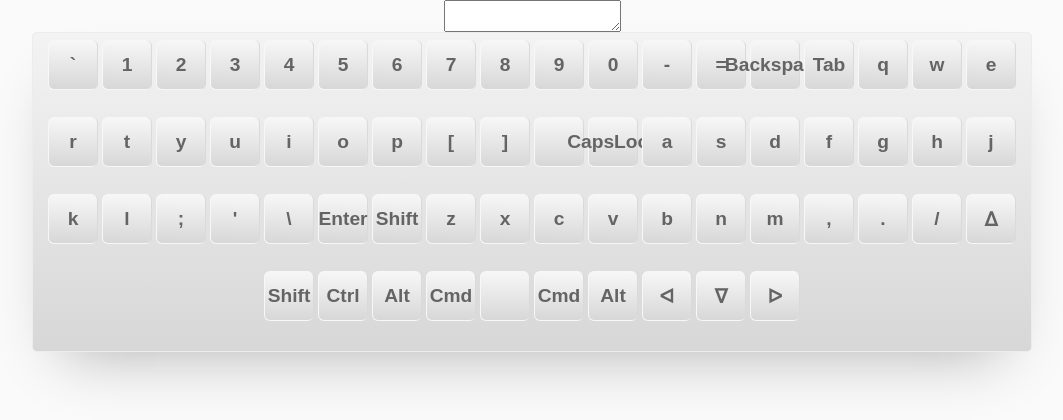
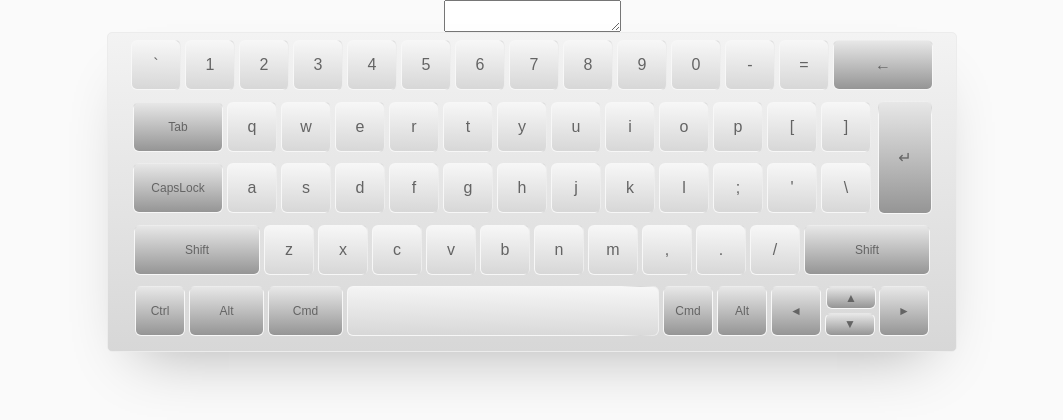
Before and after one commit to AlinaTsydzik/virtual-keyboard, a website: page index.html in a window 1280 px wide. Shown: the whole page, without its empty margins (108-1171 px from the left). Drawn offline with Linux system fonts and the light colour scheme.

Commit message:
feat: add id for button and personalize style for system button

```diff
--- a/src/index.js
+++ b/src/index.js
@@ -26,7 +26,6 @@ const keyCode = [
   'KeyP',
   'BracketLeft',
   'BracketRight',
-  'Delete',
   'CapsLock',
   'KeyA',
   'KeyS',
@@ -80,7 +79,7 @@ const keyValueObj = {
     Digit0: '0',
     Minus: '-',
     Equal: '=',
-    Backspace: 'Backspace',
+    Backspace: '←',
     Tab: 'Tab',
     KeyQ: 'q',
     KeyW: 'w',
@@ -107,7 +106,7 @@ const keyValueObj = {
     Semicolon: ';',
     Quote: '\'',
     Backslash: '\\',
-    Enter: 'Enter',
+    Enter: '↵',
     ShiftLeft: 'Shift',
     KeyZ: 'z',
     KeyX: 'x',
@@ -119,7 +118,7 @@ const keyValueObj = {
     Comma: ',',
     Period: '.',
     Slash: '/',
-    ArrowUp: 'ᐃ',
+    ArrowUp: '▲',
     ShiftRight: 'Shift',
     ControlLeft: 'Ctrl',
     AltLeft: 'Alt',
@@ -127,9 +126,9 @@ const keyValueObj = {
     Space: '',
     CommandRight: 'Cmd',
     AltRight: 'Alt',
-    ArrowLeft: 'ᐊ',
-    ArrowDown: 'ᐁ',
-    ArrowRight: 'ᐅ',
+    ArrowLeft: '◄',
+    ArrowDown: '▼',
+    ArrowRight: '►',
   },
   enCaps: {
     Backquote: '`',
@@ -483,7 +482,7 @@ function createKeyboardLayout() {
 function createKeyboardBtns() {
   for (let i = 0; i < keyCode.length; i += 1) {
     keyboardContainer.insertAdjacentHTML('beforeend', `
-        <button id="${keyCode[i]}" class="btn" data-key="${keyCode[i]}"></button>`);
+        <button id="${keyCode[i]}" class="btn  btn-id${i}" data-key="${keyCode[i]}"></button>`);
   }
   createKeyboardLayout();
 }
--- a/src/sass/style.scss
+++ b/src/sass/style.scss
@@ -1,3 +1,7 @@
+$bg-btn: linear-gradient(181deg,#f7f7f7,#d7d7d7) padding-box,linear-gradient(270deg,#f1f1f1, #d7d7d7,#f7f7f7 12%) border-box;;
+$bg-system-btn: linear-gradient(180deg,#e7e7e7,#959595) padding-box,linear-gradient(180deg,#f1f1f1, #d7d7d7,#f7f7f7 12%) border-box;
+$bg-active-btn: #f8bd26;
+
 * {
   box-sizing: border-box;
   margin: 0;
@@ -16,11 +20,12 @@ body {
 }
 
 .keyboard-container {
+    position: relative;
     display: flex;
     justify-content: center;
     flex-wrap: wrap;
     padding: 5px;
-    max-width: 1000px;
+    max-width: 850px;
     height: 320px;
     background: linear-gradient(180deg,#f3f3f3,#d7d7d7);
     border: 1px solid #ececec;
@@ -36,9 +41,99 @@ body {
     height: 50px;
     border: 1px solid transparent;
     border-radius: 6px;
-    background: linear-gradient(181deg,#f7f7f7,#d7d7d7) padding-box,linear-gradient(270deg,#d7d7d7,#f7f7f7 12%) border-box;
-    font-size: 1.2rem;
-    font-weight: 600;
+    background: $bg-btn;
+    font-size: 16px;
     color: #646464;
     margin: 2px;
 }
+
+.btn:hover,
+.btn:active,
+.btn.active {
+    background: $bg-active-btn;
+    color: #ffffff;
+    box-shadow: 0 0 2px 4px rgba(253, 250, 236, 0.7);
+}
+
+.btn-id13
+{
+    width: 100px;
+    background: $bg-system-btn;
+}
+
+.btn-id14,
+.btn-id27 {
+    width: 90px;
+    background: $bg-system-btn;
+}
+
+.btn-id41,
+.btn-id53 {
+    width: 126px;
+    background: $bg-system-btn;
+}
+
+.btn-id40 {
+    position: absolute;
+    right: 22px;
+    top: 66px;
+    height: 113px;
+    width: 54px;
+    background: $bg-system-btn;
+}
+
+.btn-id26,
+.btn-id39 {
+    margin-right: 62px;
+}
+
+.btn-id54,
+.btn-id55,
+.btn-id58,
+.btn-id59,
+.btn-id60,
+.btn-id62 {
+    width: 50px;
+    background: $bg-system-btn;
+}
+
+.btn-id55,
+.btn-id56 {
+    width: 75px;
+    background: $bg-system-btn;
+}
+
+.btn-id57{
+    width: 312px;
+}
+
+.btn-id52 {
+    position: absolute;
+    top: 251px;
+    right: 78px;
+    height: 23px;
+    background: $bg-system-btn;
+}
+
+.btn-id61 {
+    height: 23px;
+    align-self: flex-end;
+    margin-bottom: 10px;
+    background: $bg-system-btn;
+}
+
+.btn-id14,
+.btn-id27,
+.btn-id41,
+.btn-id52,
+.btn-id53,
+.btn-id54,
+.btn-id55,
+.btn-id56,
+.btn-id58,
+.btn-id59,
+.btn-id60,
+.btn-id61,
+.btn-id62 {
+  font-size: 12px;
+}
```
Also changed, not shown: dist/main.js, src/sass/style.css, 1 other file.
